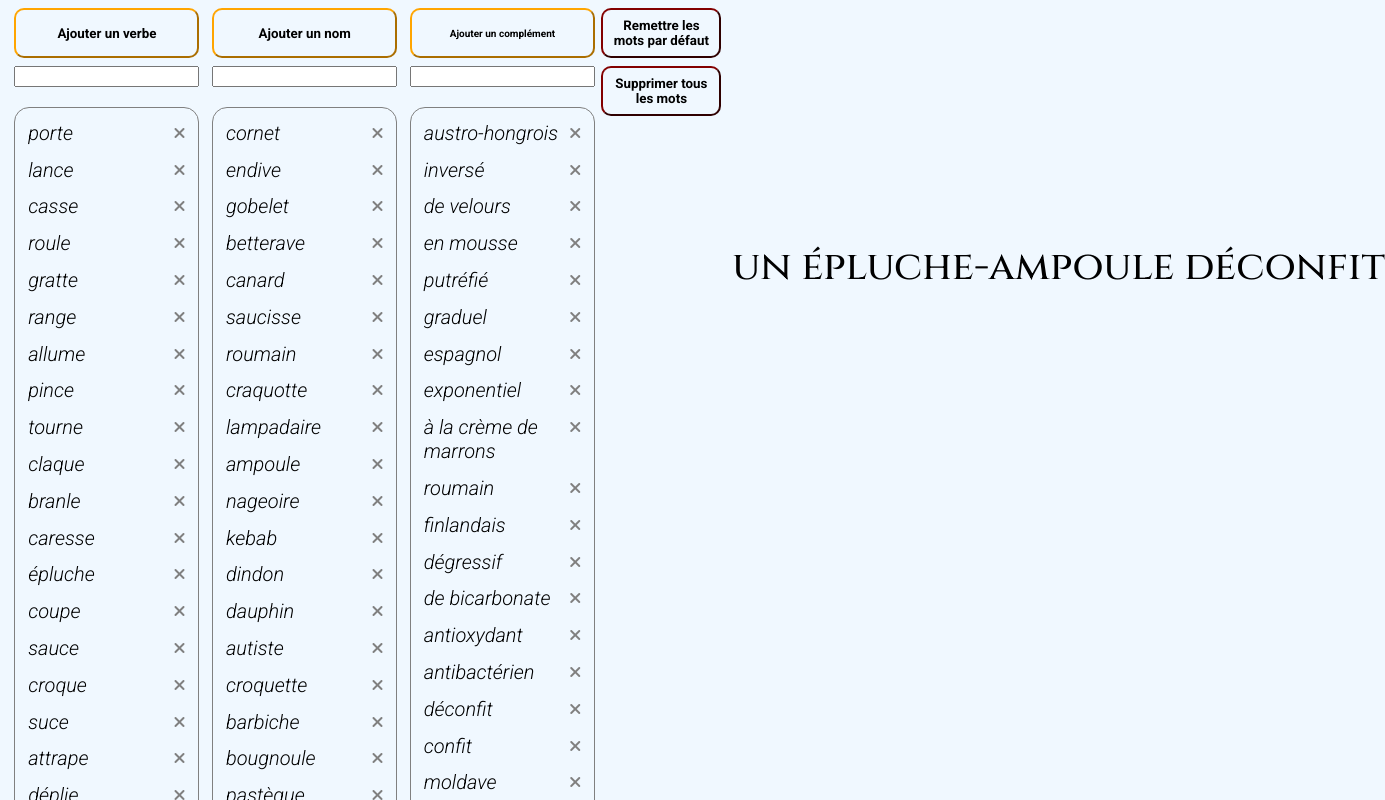
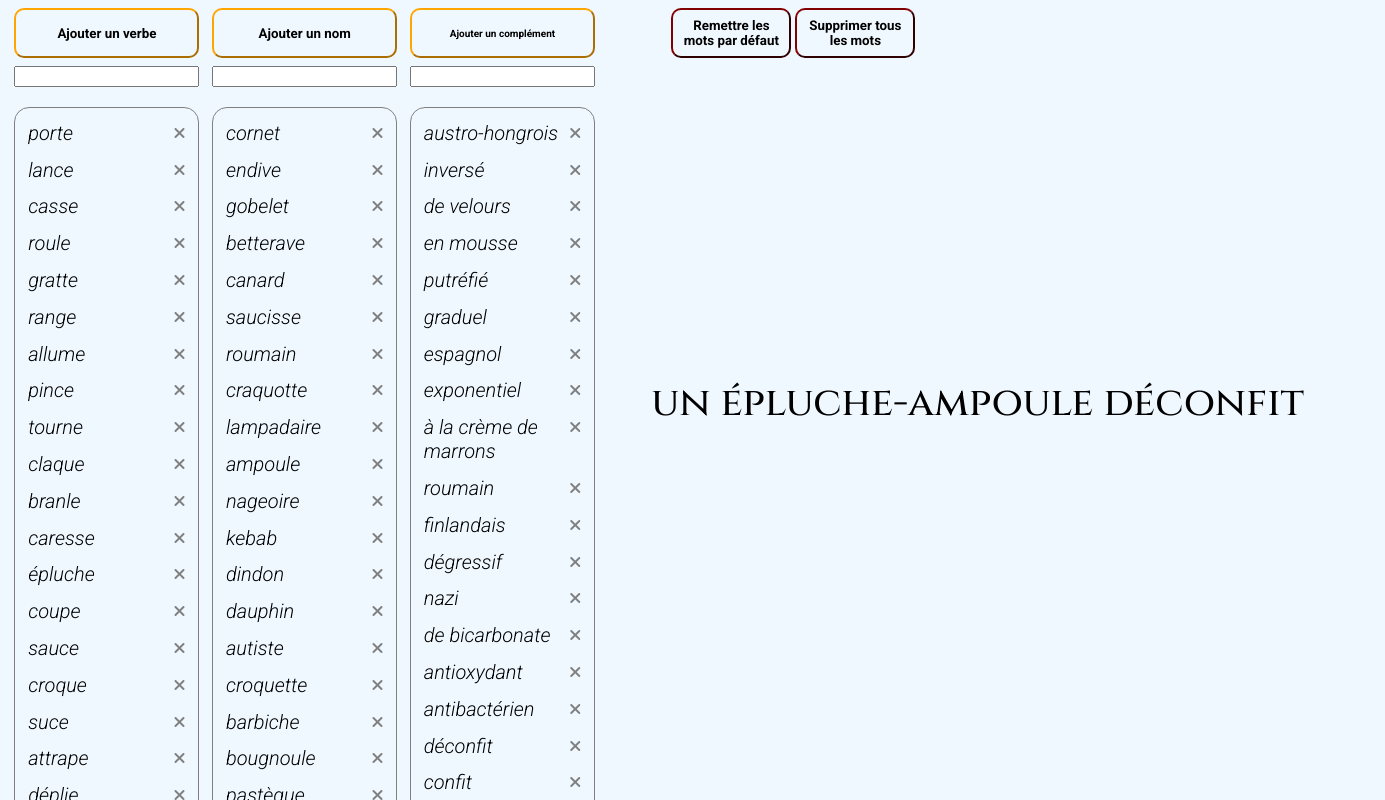
Before and after one commit to Reimhinn/Absurd-Generator, a plain HTML site: page index.html in a window 1280 px wide. Shown: the top 800 px of the page, 1385 px wide, since content can reach past the window. Drawn offline with Linux system fonts and the light colour scheme.

Commit message:
rectifications

```diff
--- a/index.html
+++ b/index.html
@@ -42,11 +42,12 @@
         <ul class="thirds-list-container list-containers"></ul>
       </div>
 
-    <div class="flex-save-buttons">
-      <button class="reset-save">Remettre les mots par défaut</button>
-      <button class="delete-all-words">Supprimer tous les mots</button>
-    </div>
+
     <div class="word-flex">
+      <div class="flex-save-buttons">
+        <button class="reset-save">Remettre les mots par défaut</button>
+        <button class="delete-all-words">Supprimer tous les mots</button>
+      </div>
        <span class="generate-word word-input"></span>
    </div>
 
--- a/script.js
+++ b/script.js
@@ -18,7 +18,7 @@ let verbs = ["porte", "lance", "casse", "roule", "gratte", "range", "allume", "p
 
 let nouns = ["cornet", "endive", "gobelet", "betterave", "canard", "saucisse", "roumain", "craquotte", "lampadaire", "ampoule", "nageoire", "kebab", "dindon", "dauphin", "autiste", "croquette", "barbiche", "bougnoule","pastèque", "fourchette", "croque-monsieur", "chouette", "croûte", "crouton", "sauterelle", "truite", "poutre", "silex", "cadavre", "ongle", "orteil", "flûte", "plume", "plumeau", "mitaine", "brochette", "grelot", "grumeau"]
 
-let thirds = ["austro-hongrois", "inversé", "de velours", "en mousse", "putréfié", "graduel", "espagnol", "exponentiel", "à la crème de marrons", "roumain", "finlandais", "dégressif", "de bicarbonate", "antioxydant", "antibactérien", "déconfit", "confit", "moldave", "miniature", "géant", "hypnotique", "des enfers", "garanti 2 jours", "garanti 1 an", "roulant", "hongrois", "irlandais", "écarlate", "explosif", "norvégien", "de gitan", "suedois", "portuguais", "belge", "alsaciens", "à corne", "en acier", "en bois", "en cuir", "multicolore"]
+let thirds = ["austro-hongrois", "inversé", "de velours", "en mousse", "putréfié", "graduel", "espagnol", "exponentiel", "à la crème de marrons", "roumain", "finlandais", "dégressif", "nazi", "de bicarbonate", "antioxydant", "antibactérien", "déconfit", "confit", "moldave", "miniature", "géant", "hypnotique", "des enfers", "garanti 2 jours", "garanti 1 an", "roulant", "hongrois", "irlandais", "écarlate", "explosif", "norvégien", "de gitan", "suedois", "portuguais", "belge", "alsaciens", "à corne", "en acier", "en bois", "en cuir", "multicolore"]
 
 
 
@@ -84,14 +84,7 @@ function generateName(){
    wordInput.classList.add("word-input")
    wordInput.innerText = generatedWord
    rollCount++
-   console.log(rollCount)
   }
-
-
-// nounsListContainer.innerText = nouns
-// thirdsListContainer.innerText = thirds
-
-// wordInput.classList.add(".word-input-ani")
 
 
 
@@ -150,7 +143,6 @@ deleteCross.forEach(cross => {
   })
 })
 
-
 }
 
 document.querySelector(".delete-all-words").addEventListener("click", deleteAllWords)
@@ -174,7 +166,7 @@ function createSave() {
     verbs: verbs,
     nouns: nouns,
     thirds: thirds,
-    rollCount: rollCount,
+    rollCount: rollCount
   }
 
   const wordsDataJson = JSON.stringify(wordsData);
--- a/styles.css
+++ b/styles.css
@@ -27,10 +27,10 @@ button:hover {
 
 .word-input {
   font-size: 40px;
-  margin-left: 11vw;
-  margin-top: 29vh;
-  font-family: 'Cinzel', serif;
-  animation: pop-text 1s;
+  margin-left: 180px;
+  margin-top: 310px;
+  font-family: Cinzel, serif;
+  animation: 1s ease 0s 1 normal none running pop-text;
   white-space: nowrap;
   cursor: pointer;
 }
@@ -93,6 +93,10 @@ li {
   cursor: pointer;
 }
 
+.flex-save-buttons {
+  margin-left: 200px;
+}
+
 .reset-save, .delete-all-words {
   border-color: rgb(131, 0, 0);
 }
```
